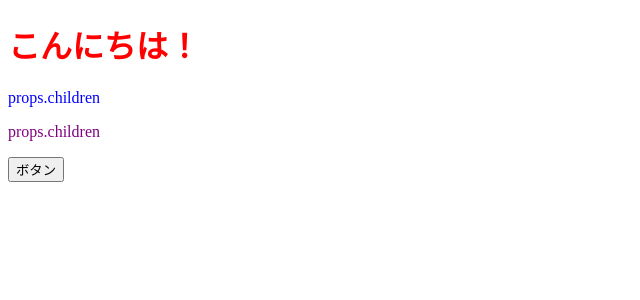
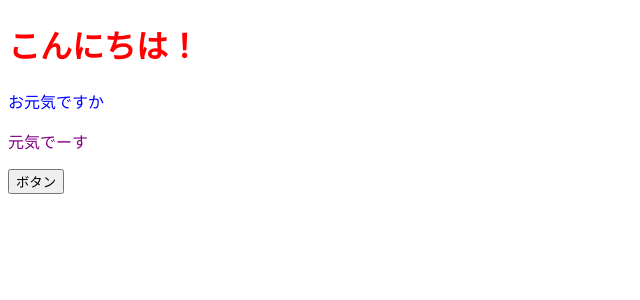
Before and after one commit to mkawashima/ReactBasic, a React (Create React App) app: page / in a window 1280 px wide. Shown: the top 300 px of the page, without its empty margins (0-640 px from the left). Built offline with nearby package versions, Linux system fonts and the light colour scheme.

Commit message:
props 分割代入 props 分割代入 で扱いやすく color: color -> color に省略できる

```diff
--- a/src/components/ColorfullMessage.jsx
+++ b/src/components/ColorfullMessage.jsx
@@ -1,14 +1,15 @@
 import React from "react";
 
 const ColorFullMessage = (props) => {
+  const { color, children } = props;
   const contentStyle = {
-    color: props.color,
+    color,
     fontize: "18px"
   };
 
   return (
     <>
-      <p style={contentStyle}>props.children</p>
+      <p style={contentStyle}>{children}</p>
     </>
   );
 };
```
